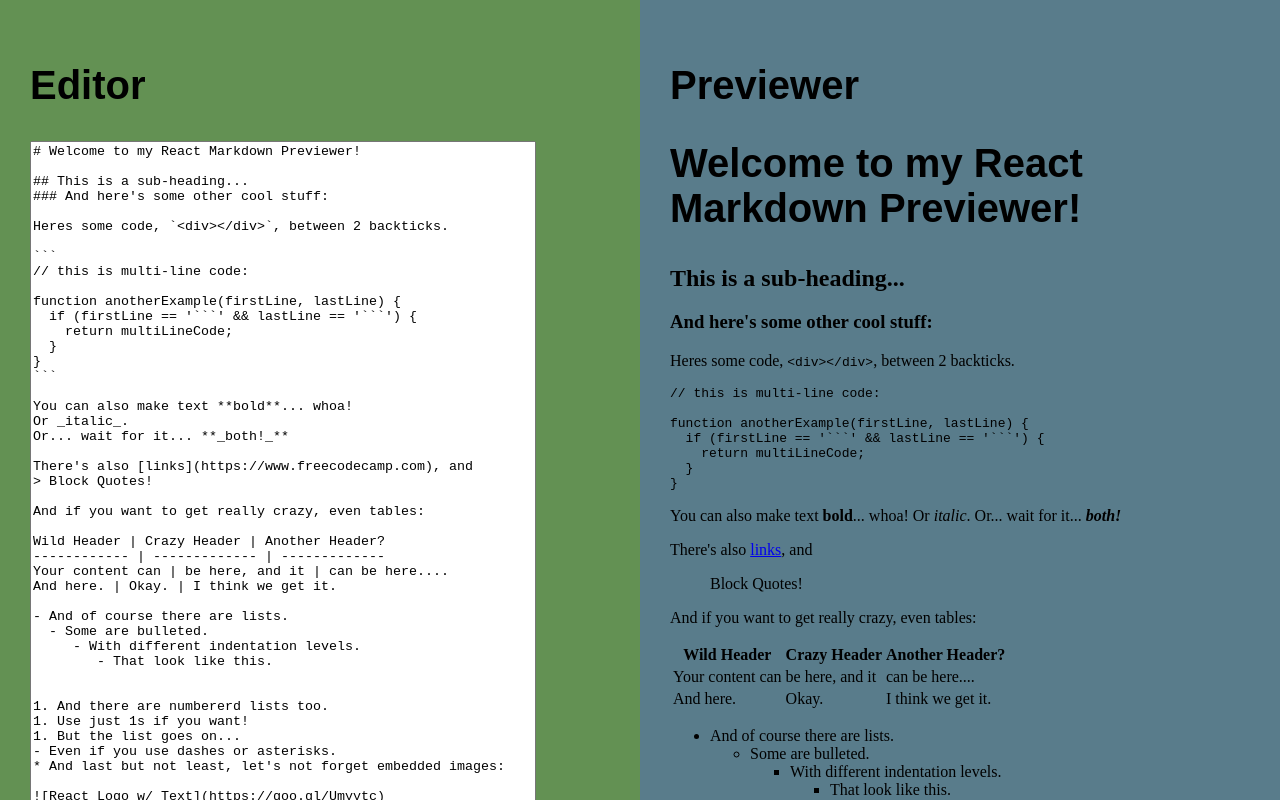
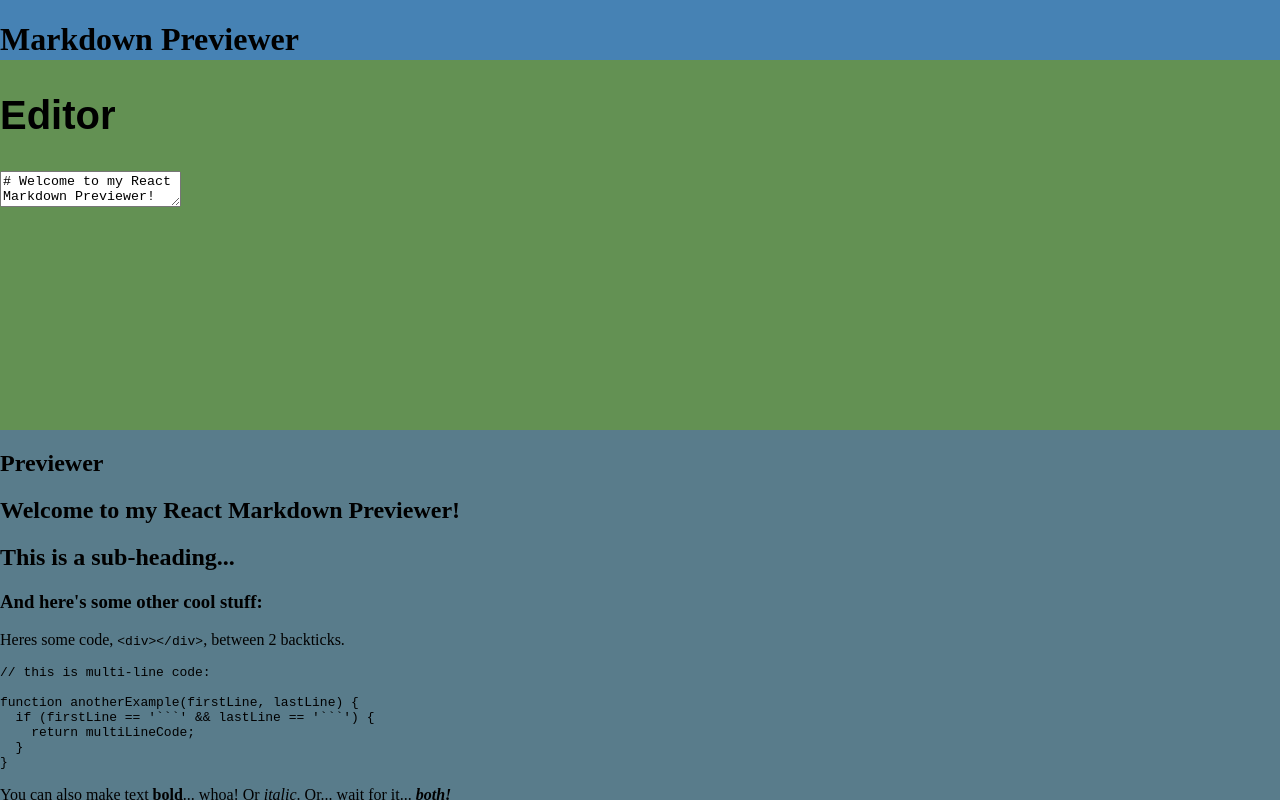
Before and after one commit to allansp9/markdown, a React (Create React App) app: page / in a window 1280 px wide. Shown: the top 800 px of the page. Built offline with nearby package versions, Linux system fonts and the light colour scheme.

Commit message:
changed layout

```diff
--- a/src/App.css
+++ b/src/App.css
@@ -1,14 +1,25 @@
-body {
+html, body {
   padding: 0;
   margin: 0;
-}
-.container {
-  display: flex;
+  height: 100vh;
 }
 
-.container > section {
+.container {
+  height: 100vh;
+  /*max-height: 100%;*/
+  /*background-color: yellow;*/
+  display: flex;
+  flex-direction: column;
+}
+
+header, .textArea, .previewArea {
   flex: 1;
-  padding: 30px;
+}
+
+header {
+  height: 60px;
+  background-color: steelblue;
+  flex: 0;
 }
 
 .container > section > h1 {
@@ -20,11 +31,17 @@ body {
   background-color: rgb(99, 145, 83);
 }
 
-textarea {
-  width: 500px;
-  height: 700px;
+.previewArea {
+  background-color: rgb(89, 124, 139);
+  /*overflow: auto;*/
+  position: relative;
 }
 
-.previewArea {
-  background-color: rgb(89, 124, 139);
+.scroller {
+  position: absolute;
+  top: 0;
+  right: 0;
+  bottom: 0;
+  left: 0;
+  overflow: auto;
 }
--- a/src/App.js
+++ b/src/App.js
@@ -1,52 +1,6 @@
 import React, { Component } from 'react';
 import ReactMarkdown from 'react-markdown';
-
-const placeholder =
-`# Welcome to my React Markdown Previewer!
-
-## This is a sub-heading...
-### And here's some other cool stuff:
-
-Heres some code, \`<div></div>\`, between 2 backticks.
-
-\`\`\`
-// this is multi-line code:
-
-function anotherExample(firstLine, lastLine) {
-  if (firstLine == '\`\`\`' && lastLine == '\`\`\`') {
-    return multiLineCode;
-  }
-}
-\`\`\`
-
-You can also make text **bold**... whoa!
-Or _italic_.
-Or... wait for it... **_both!_**
-
-There's also [links](https://www.freecodecamp.com), and
-> Block Quotes!
-
-And if you want to get really crazy, even tables:
-
-Wild Header | Crazy Header | Another Header?
------------- | ------------- | -------------
-Your content can | be here, and it | can be here....
-And here. | Okay. | I think we get it.
-
-- And of course there are lists.
-  - Some are bulleted.
-     - With different indentation levels.
-        - That look like this.
-
-
-1. And there are numbererd lists too.
-1. Use just 1s if you want!
-1. But the list goes on...
-- Even if you use dashes or asterisks.
-* And last but not least, let's not forget embedded images:
-
-![React Logo w/ Text](https://goo.gl/Umyytc)
-`;
+import { placeholder } from './placeholder';
 
 class App extends Component {
   constructor(props) {
@@ -66,14 +20,19 @@ class App extends Component {
   render () {
     return (
         <div className="container">
+          <header>
+            <h1>Markdown Previewer</h1>
+          </header>
           <section className='textArea'>
             <h1>Editor</h1>
             <textarea onChange={this.handleUserInput} value={this.state.userInput} />
           </section>
 
           <section className='previewArea'>
+            <div className='scroller'>
               <h1>Previewer</h1>
               <ReactMarkdown source={this.state.userInput}/>
+            </div>
           </section>
         </div>
     );
--- /dev/null
+++ b/src/placeholder.js
@@ -0,0 +1,46 @@
+export const placeholder =
+`# Welcome to my React Markdown Previewer!
+
+## This is a sub-heading...
+### And here's some other cool stuff:
+
+Heres some code, \`<div></div>\`, between 2 backticks.
+
+\`\`\`
+// this is multi-line code:
+
+function anotherExample(firstLine, lastLine) {
+  if (firstLine == '\`\`\`' && lastLine == '\`\`\`') {
+    return multiLineCode;
+  }
+}
+\`\`\`
+
+You can also make text **bold**... whoa!
+Or _italic_.
+Or... wait for it... **_both!_**
+
+There's also [links](https://www.freecodecamp.com), and
+> Block Quotes!
+
+And if you want to get really crazy, even tables:
+
+Wild Header | Crazy Header | Another Header?
+------------ | ------------- | -------------
+Your content can | be here, and it | can be here....
+And here. | Okay. | I think we get it.
+
+- And of course there are lists.
+  - Some are bulleted.
+     - With different indentation levels.
+        - That look like this.
+
+
+1. And there are numbererd lists too.
+1. Use just 1s if you want!
+1. But the list goes on...
+- Even if you use dashes or asterisks.
+* And last but not least, let's not forget embedded images:
+
+![React Logo w/ Text](https://goo.gl/Umyytc)
+`;
```
Also changed, not shown: 1 other file (tests, documents, lock files or other folders). Lines whose indentation alone changed are shown as unchanged.
